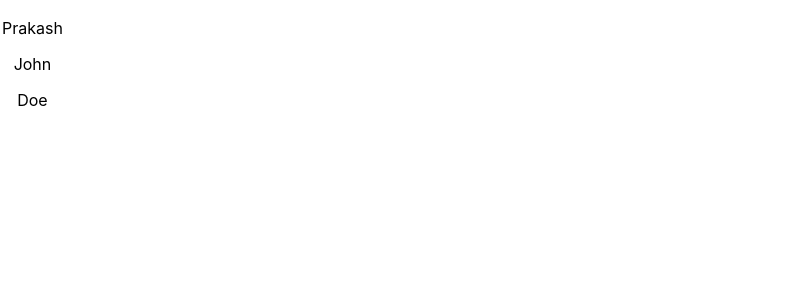
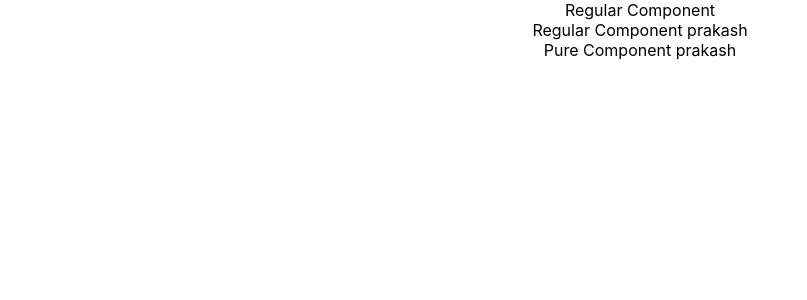
Before and after one commit to Prakashpreveen/React-JS, a React (Create React App) app: page / in a window 1280 px wide. Shown: the top 300 px of the page, without its empty margins (0-807 px from the left). Built offline with nearby package versions, Linux system fonts and the light colour scheme.

Commit message:
added pure component

```diff
--- a/src/App.js
+++ b/src/App.js
@@ -2,91 +2,12 @@
 import logo from "./logo.svg";
 import "./App.css";
 
-//IMPORTING FILES:
-// import { Function, FunctionProps } from "./Components/Function";
-// import { Class, ClassProps } from "./Components/Class";
-// import Jsx from "./Components/JSX";
-// import State from "./Components/State";
-// import Counter from "./Components/Counter";
-// import {
-//   FunctionDestructure,
-//   ClassDestructure,
-// } from "./Components/Destructuring";
-// import { FunctionClick, ClassClick } from "./Components/EventClick";
-// import { ClassBind, FunctionalBind } from "./Components/EventBind";
-// import ParentComponent from "./Components/ParentComponent";
-// import ConditionalRender from "./Components/ConditionalRendering";
-// import ListRendering from "./Components/ListRendering";
-// import Stylesheet from "./Components/Stylesheet";
-// import Inline from "./Components/Inline";
-// import "./appStyles.css";
-// import styles from "./appStyles.module.css";
-// import { Practice, Practice1, Practice2, Practice3 } from "./Styles/Practice";
-// import FormClass from "./Components/FormHandling/Form";
-// import LifecycleA from "./Components/LifeCycleComponents/MountingLifecycleA";
-// import UpdateLifecycleA from "./Components/LifeCycleComponents/UpdatingLifecycleA";
-import FragmentTable from "./Components/Fragment/FragmentTable";
+import ParentComp from "./Components/PureComponent/ParentComp";
 
 function App() {
   return (
     <div className="App">
-      {
-        // <LifecycleA />
-        // <UpdateLifecycleA />
-        <FragmentTable />
-
-        //   <div>
-        //     <div className = "BASIC FUNCTION AND CLASS">
-        //       <Function />
-        //       <Class />
-        //     </div>
-        //     <div classname = 'PROPS'>
-        //       <FunctionProps comp="Component" method="Props">
-        //         <p>Basic Children Function Component</p>
-        //       </FunctionProps>
-        //       <ClassProps comp="Component" method="Props">
-        //         <p>Basic Children Class Component</p>
-        //       </ClassProps>
-        //       <div className = "STATE SETSTATE">
-        //         <State />
-        //         <Counter />
-        //       </div>
-        //     </div>
-        //   </div>
-        //   /* <Jsx />  */
-        // <div>
-        //   <FunctionDestructure name="Spongebob" job="FryCook" />
-        //   <ClassDestructure name="Patrick Star" job="UnEmployeed" />
-        // </div>
-        // <div>
-        //   {/* <FunctionClick />
-        //   <ClassClick /> */}
-        //   <ClassBind />
-        //   <FunctionalBind />
-        // <ParentComponent />
-        // <div className="CONDITIONAL RENDERING">
-        //   <ConditionalRender />
-        // </div>
-        // <div className="LIST RENDERING">
-        //   <ListRendering />
-        // </div>
-        // <div className="CSS STYLES">
-        // <div>
-        //   <Stylesheet primary={true} />
-        //   <Inline />
-        //   <h1 className="error">Error</h1>
-        //   <h1 className={styles.success}>Success</h1>
-        // <div>
-        //   <Practice />
-        //   <Practice1 />
-        //   <Practice2 />
-        //   <Practice3 />
-        // </div>
-        // <FormClass />
-        // </div>
-        // </div>
-        // </div>
-      }
+      <ParentComp />
     </div>
   );
 }
--- /dev/null
+++ b/src/Components/PureComponent/ParentComp.js
@@ -0,0 +1,35 @@
+import React, { Component } from "react";
+import RegularComp from "./RegularComp";
+import PureComp from "./PureComp";
+
+export class ParentComp extends Component {
+  constructor(props) {
+    super(props);
+
+    this.state = {
+      name: "prakash",
+    };
+  }
+
+  //   componentDidMount() {
+  //     setInterval(() => {
+  //       this.setState({
+  //         name: "prakash",
+  //       });
+  //     }, 2000);
+  //   }
+
+  render() {
+    console.log("------------------Parent Componenet-----------------");
+
+    return (
+      <div>
+        Regular Component
+        <RegularComp name={this.state.name} />
+        <PureComp name={this.state.name} />
+      </div>
+    );
+  }
+}
+
+export default ParentComp;
--- /dev/null
+++ b/src/Components/PureComponent/PureComp.js
@@ -0,0 +1,11 @@
+import React, { PureComponent } from "react";
+
+class PureComp extends PureComponent {
+  render() {
+    console.log("Pure Components");
+
+    return <div>Pure Component {this.props.name}</div>;
+  }
+}
+
+export default PureComp;
--- /dev/null
+++ b/src/Components/PureComponent/RegularComp.js
@@ -0,0 +1,10 @@
+import React, { Component } from "react";
+
+class RegularComp extends Component {
+  render() {
+    console.log("Regular Component");
+
+    return <div>Regular Component {this.props.name}</div>;
+  }
+}
+export default RegularComp;
--- a/src/index.js
+++ b/src/index.js
@@ -1,15 +1,11 @@
-import React from 'react';
-import ReactDOM from 'react-dom/client';
-import './index.css';
-import App from './App';
-import reportWebVitals from './reportWebVitals';
+import React from "react";
+import ReactDOM from "react-dom/client";
+import "./index.css";
+import App from "./App";
+import reportWebVitals from "./reportWebVitals";
 
-const root = ReactDOM.createRoot(document.getElementById('root'));
-root.render(
-  <React.StrictMode>
-    <App />
-  </React.StrictMode>
-);
+const root = ReactDOM.createRoot(document.getElementById("root"));
+root.render(<App />);
 
 // If you want to start measuring performance in your app, pass a function
 // to log results (for example: reportWebVitals(console.log))
```
